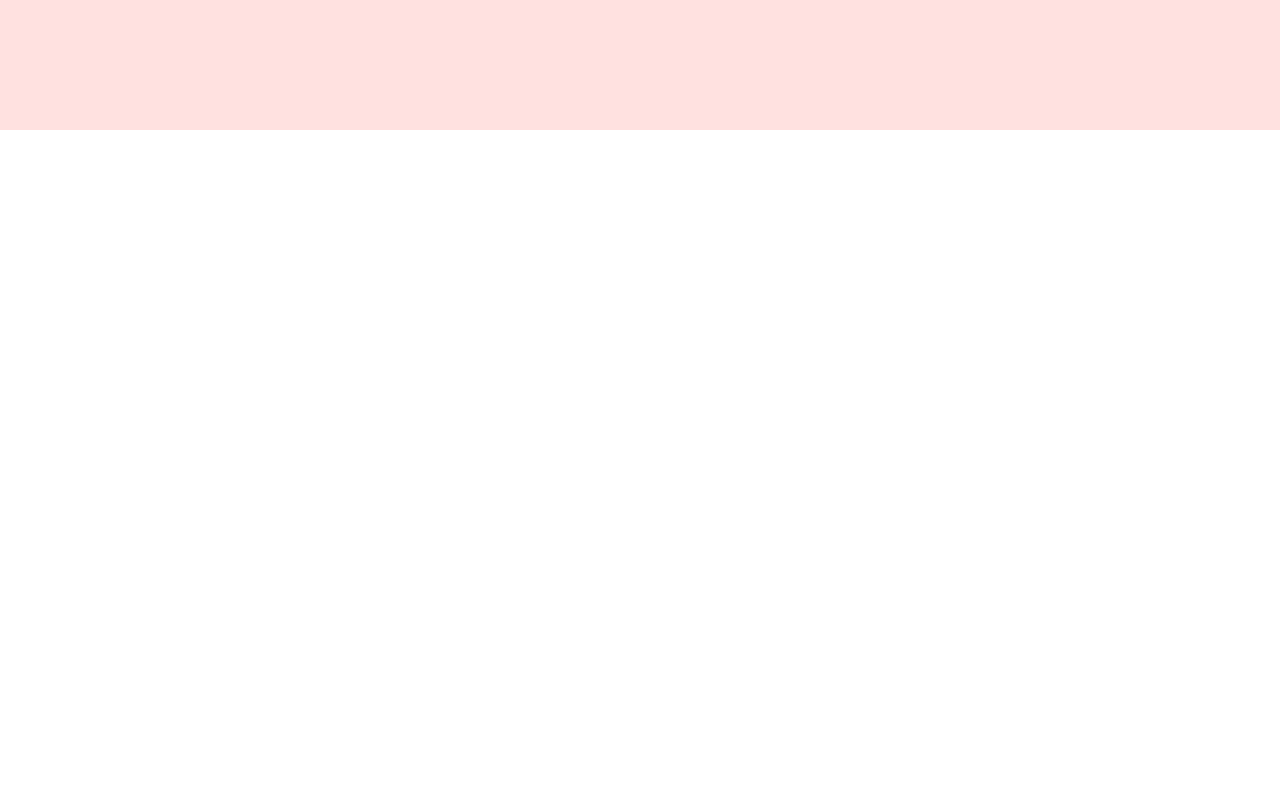
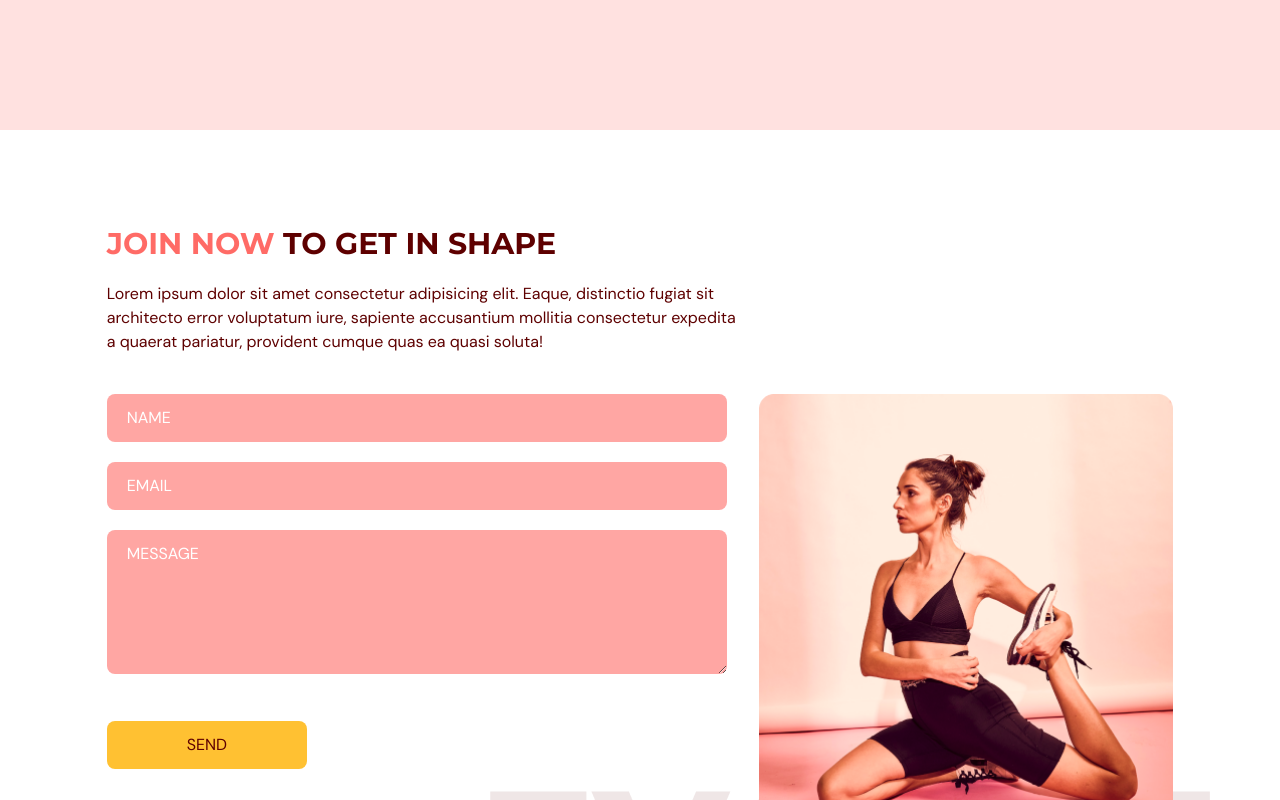
Before and after one commit to skynette/gym, a React (Vite) app: page / in a window 1280 px wide. Shown: the part 2900-3700 px from the top of the page. Before the commit the page ends 3030 px from the top, so only its background shows below. Built offline with nearby package versions, Linux system fonts and the light colour scheme.

Commit message:
form area

```diff
--- a/package.json
+++ b/package.json
@@ -14,7 +14,8 @@
     "framer-motion": "^10.12.4",
     "react": "^18.2.0",
     "react-anchor-link-smooth-scroll": "^1.0.12",
-    "react-dom": "^18.2.0"
+    "react-dom": "^18.2.0",
+    "react-hook-form": "^7.43.9"
   },
   "devDependencies": {
     "@types/node": "^18.16.1",
--- a/src/App.tsx
+++ b/src/App.tsx
@@ -4,6 +4,7 @@
 import Home from "@/scenes/Home"
 import Benefits from "@/scenes/Benefits"
 import OurClasses from "@/scenes/OurClasses"
+import ContactUs from "@/scenes/ContactUs"
 
 
 function App() {
@@ -34,6 +35,7 @@
 			<Home setSelectedPage={setSelectedPage} />
 			<Benefits setSelectedPage={setSelectedPage} />
 			<OurClasses setSelectedPage={setSelectedPage} />
+			<ContactUs setSelectedPage={setSelectedPage} />
 		</div>
 	)
 }
--- /dev/null
+++ b/src/scenes/ContactUs/index.tsx
@@ -0,0 +1,144 @@
+import { SelectedPage } from "@/shared/types"
+import { motion } from "framer-motion"
+import { useForm } from "react-hook-form"
+import ContactUsPageGraphic from "@/assets/ContactUsPageGraphic.png"
+import Htext from "@/shared/Htext"
+
+type Props = {
+	setSelectedPage: (page: SelectedPage) => void
+}
+
+function ContactUs({ setSelectedPage }: Props) {
+	const inputStyles = `w-full rounded-lg bg-primary-300 px-5 py-3 placeholder-white mb-5`
+
+	const {
+		register,
+		trigger,
+		formState: { errors }
+	} = useForm()
+
+	const onSubmit = async (event: any) => {
+		const isValid = await trigger()
+		if (!isValid) {
+			event.preventDefault()
+		}
+	}
+
+	return (
+		<section id="contactus" className="mx-auto w-5/6 pt-24 pb-32">
+			<motion.div
+				onViewportEnter={() => setSelectedPage(SelectedPage.ContactUs)}
+			>
+				{/* HEADER */}
+				<motion.div
+					className="md:w-3/5"
+					initial="hidden"
+					whileInView="visible"
+					viewport={{ once: true, amount: 0.5 }}
+					transition={{ duration: 0.5 }}
+					variants={{
+						hidden: { opacity: 0, x: -50 },
+						visible: { opacity: 1, x: 0 }
+					}}
+				>
+					<Htext>
+						<span className="text-primary-500">JOIN NOW</span> TO GET IN SHAPE
+					</Htext>
+					<p className="my-5">
+						Lorem ipsum dolor sit amet consectetur adipisicing elit. Eaque, distinctio fugiat sit architecto error voluptatum iure, sapiente accusantium mollitia consectetur expedita a quaerat pariatur, provident cumque quas ea quasi soluta!
+					</p>
+				</motion.div>
+
+				{/* FORM AND IMAGE */}
+				<div className="mt-10 justify-between gap-8 md:flex">
+					<motion.div
+						className="mt-10 basis-3/5 md:mt-0"
+						initial="hidden"
+						whileInView="visible"
+						viewport={{ once: true, amount: 0.5 }}
+						transition={{ duration: 0.5 }}
+						variants={{
+							hidden: { opacity: 0, y: 50 },
+							visible: { opacity: 1, y: 0 }
+						}}
+					>
+						<form
+							target="_blank"
+							onSubmit={onSubmit}
+							method="POST"
+							action="https://formsubmit.co/865997da42ea351b03b0f109be61dea2"
+						>
+							<input
+								className={inputStyles}
+								type="text"
+								placeholder="NAME"
+								{...register("name", { required: true, maxLength: 80 })}
+							/>
+							{errors.name &&
+								<p className="mt-1 text-primary-500">
+									{errors.name.type === "required" && "This field is rquired"}
+									{errors.name.type === "maxLength" && "Max length exceeded"}
+								</p>}
+
+							<input
+								className={inputStyles}
+								type="text"
+								placeholder="EMAIL"
+								{...register("email", {
+									required: true,
+									pattern: /^[a-z0-9._%+-]+@[a-z0-9.-]+\.[a-z]{2,4}$/i,
+								})}
+							/>
+							{errors.email &&
+								<p className="mt-1 text-primary-500">
+									{errors.email.type === "required" && "This field is rquired"}
+									{errors.email.type === "pattern" && "Invalid email"}
+								</p>}
+
+							<textarea
+								className={inputStyles}
+								rows={5}
+								cols={50}
+								placeholder="MESSAGE"
+								{...register("message", { required: true, maxLength: 2000 })}
+							/>
+							{errors.message &&
+								<p className="mt-1 text-primary-500">
+									{errors.message.type === "required" && "This field is rquired"}
+									{errors.message.type === "maxLength" && "Max length exceeded"}
+								</p>
+							}
+
+							<button
+								type="submit"
+								className="mt-5 rounded-lg bg-secondary-500 px-20 py-3 transition duration-500 hover:text-white"
+							>
+								SEND
+							</button>
+						</form>
+					</motion.div>
+
+					<motion.div
+						className="relative mt-16 basis-2/5 md:mt-0"
+						initial="hidden"
+						whileInView="visible"
+						viewport={{ once: true, amount: 0.5 }}
+						transition={{ delay: 0.2, duration: 0.5 }}
+						variants={{
+							hidden: { opacity: 0, x: -50 },
+							visible: { opacity: 1, x: 0 }
+						}}
+					>
+						<div
+							className="md:before:content-evolvetext w-full before:absolute before:-bottom-20 before:-right-10 before:z-[-1]"
+						>
+							<img className="w-full" alt="contact-us-page-image" src={ContactUsPageGraphic}/>
+						</div>
+					</motion.div>
+				</div>
+			</motion.div>
+		</section>
+	)
+}
+
+export default ContactUs
```
Also changed, not shown: 1 other file (tests, documents, lock files or other folders).
